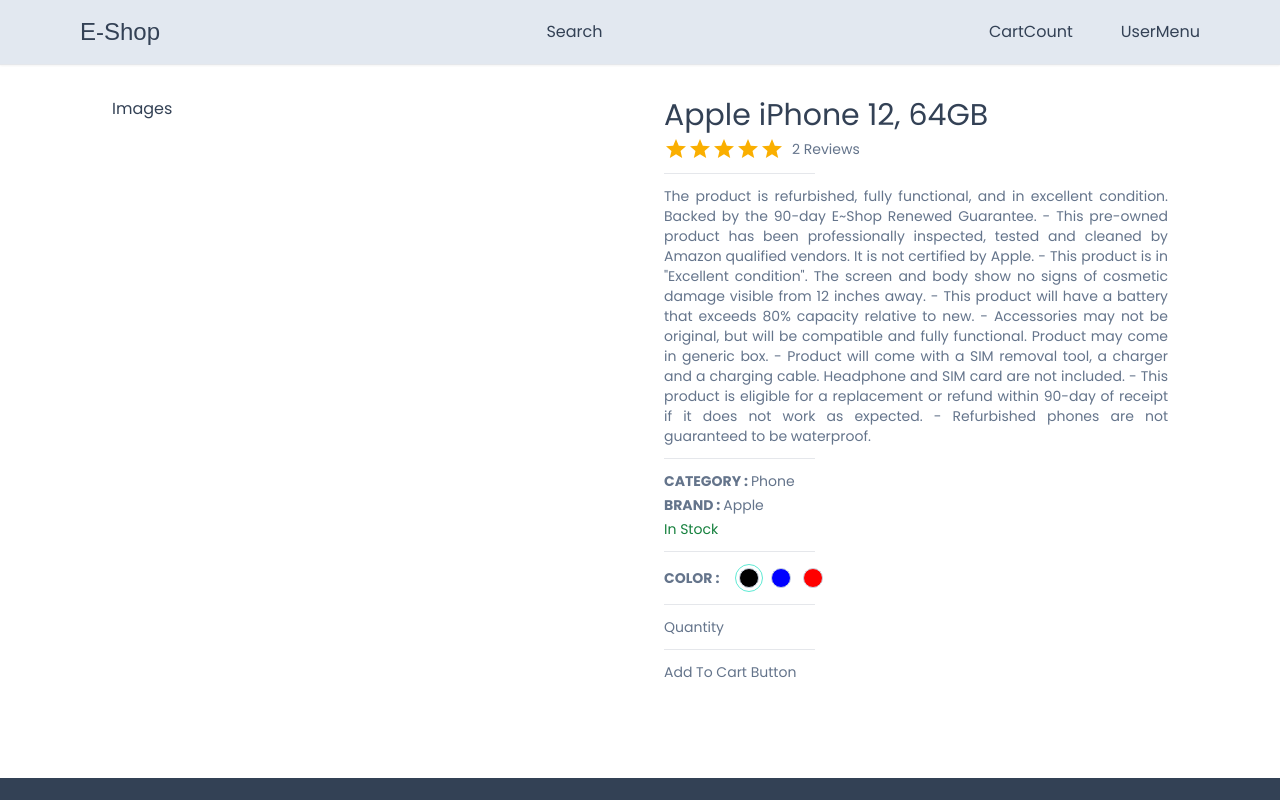
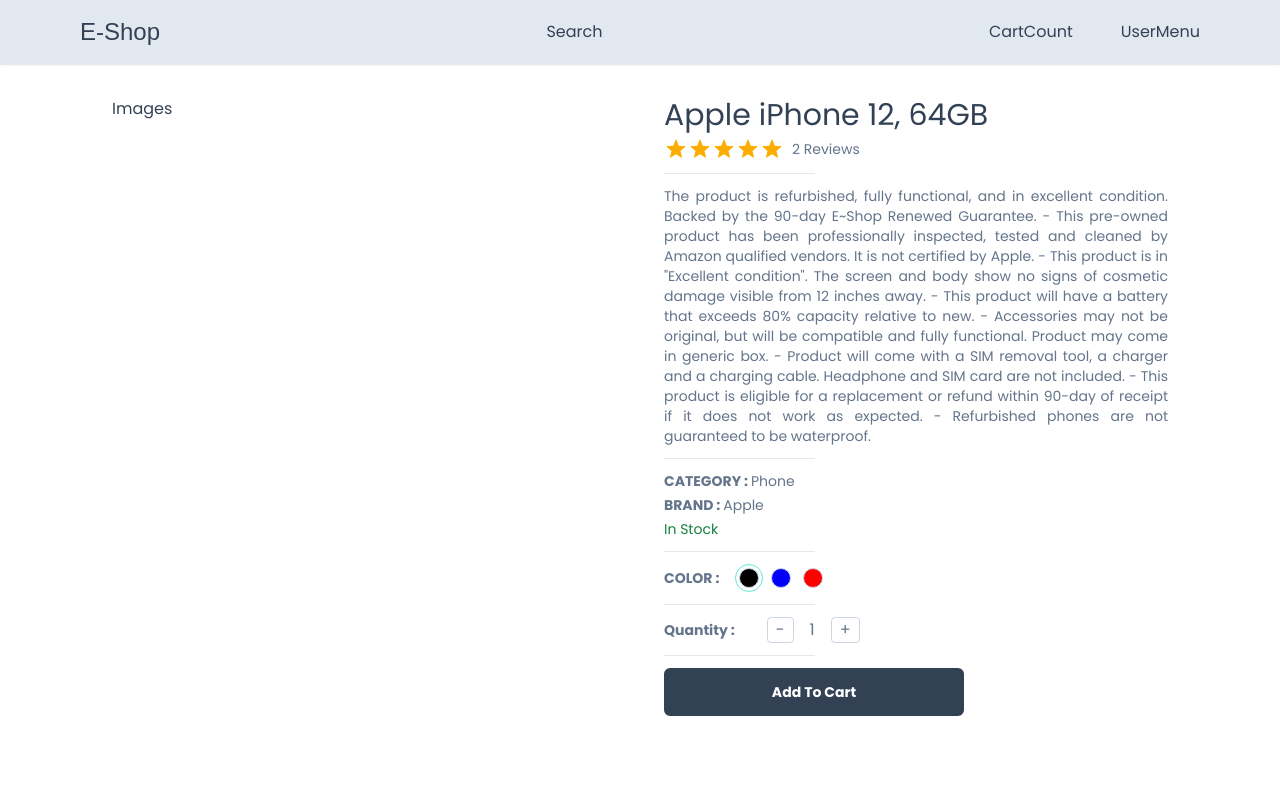
Before and after one commit to VinayHomkar/Full-Stack_E-Commerce, a Next.js app: page /product/1 in a window 1280 px wide. Shown: the top 800 px of the page. Built offline with nearby package versions, Linux system fonts and the light colour scheme; a web font is replaced by a local one.

Commit message:
Product-Details-3-SetQtyr

```diff
--- /dev/null
+++ b/app/components/Button.tsx
@@ -0,0 +1,41 @@
+"use client";
+
+import { IconType } from "react-icons";
+
+interface ButtonProps {
+  label: string;
+  disabled?: boolean;
+  outline?: boolean;
+  small?: boolean;
+  custom?: string;
+  icon?: IconType;
+  onClick: (e: React.MouseEvent<HTMLButtonElement>) => void;
+}
+
+const Button: React.FC<ButtonProps> = ({
+  label,
+  disabled,
+  outline,
+  small,
+  custom,
+  icon: Icon,
+  onClick,
+}) => {
+  return (
+    <button
+      disabled={disabled}
+      className={`disabled:opacity-70 disabled:cursor-not-allowed rounded-md hover:opacity-80 transition w-full border-slate-700 flex items-center justify-center gap-2 ${
+        outline ? "bg-white" : "bg-slate-700"
+      } ${outline ? "text-slate-700" : "text-white"} ${
+        small ? "text-sm font-light" : "text-md font-semibold"
+      } ${small ? "py-1 px-2 border-[1px]" : "py-3 px-4 border-2"} ${
+        custom ? custom : " "
+      } `}
+    >
+      {Icon && <Icon size={24} />}
+      {label}
+    </button>
+  );
+};
+
+export default Button;
--- /dev/null
+++ b/app/components/products/SetQuantity.tsx
@@ -0,0 +1,36 @@
+"use client";
+
+import { CartProductType } from "@/app/product/[productId]/ProductDetails";
+
+interface SetQtyProps {
+  cartCounter?: boolean;
+  cartProduct: CartProductType;
+  handleQtyIncrease: () => void;
+  handleQtyDecrease: () => void;
+}
+//Button Style
+const btnStyles = "border-[1.2px] border-slate-300 px-2 rounded";
+
+const SetQuantity: React.FC<SetQtyProps> = ({
+  cartCounter,
+  cartProduct,
+  handleQtyIncrease,
+  handleQtyDecrease,
+}) => {
+  return (
+    <div className="flex gap-8 items-center">
+      {cartCounter ? null : <div className="font-semibold">Quantity : </div>}
+      <div className="flex gap-4 items-center text-base">
+        <button onClick={handleQtyDecrease} className={btnStyles}>
+          -
+        </button>
+        <div>{cartProduct.quantity}</div>
+        <button onClick={handleQtyIncrease} className={btnStyles}>
+          +
+        </button>
+      </div>
+    </div>
+  );
+};
+
+export default SetQuantity;
--- a/app/product/[productId]/ProductDetails.tsx
+++ b/app/product/[productId]/ProductDetails.tsx
@@ -1,6 +1,8 @@
 "use client";
 
+import Button from "@/app/components/Button";
 import SetColor from "@/app/components/products/SetColor";
+import SetQuantity from "@/app/components/products/SetQuantity";
 import { Rating } from "@mui/material";
 import { useCallback, useState } from "react";
 
@@ -55,6 +57,25 @@
     [cartProduct.selectedImg]
   );
 
+  //Increase / decrease Quantity Of product
+  const handleQtyDecrease = useCallback(() => {
+    if (cartProduct.quantity === 1) {
+      return;
+    }
+    setCartProduct((prev) => {
+      return { ...prev, quantity: --prev.quantity };
+    });
+  }, [cartProduct]);
+
+  const handleQtyIncrease = useCallback(() => {
+    if (cartProduct.quantity === 99) {
+      return;
+    }
+    setCartProduct((prev) => {
+      return { ...prev, quantity: ++prev.quantity };
+    });
+  }, [cartProduct]);
+
   return (
     <div className="grid grid-cols-1 md:grid-cols-2 gap-12">
       <div>Images</div>
@@ -85,9 +106,15 @@
           handleColorSelect={handleColorSelect}
         />
         <Horizontal />
-        <div>Quantity</div>
+        <SetQuantity
+          cartProduct={cartProduct}
+          handleQtyDecrease={handleQtyDecrease}
+          handleQtyIncrease={handleQtyIncrease}
+        />
         <Horizontal />
-        <div>Add To Cart Button</div>
+        <div className="max-w-[300px]">
+          <Button label="Add To Cart" onClick={() => {}} />
+        </div>
       </div>
     </div>
   );
```
